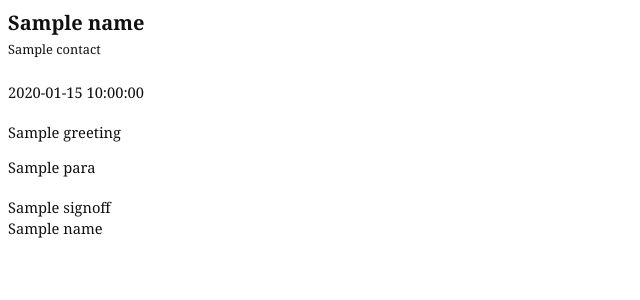
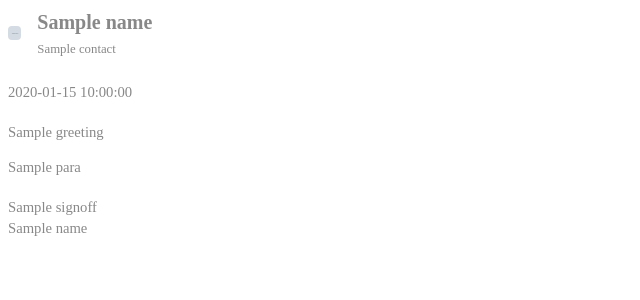
Before and after one commit to bernice511/jobApplier, a Flask app: template src/jobapplier/common/templates/cover_letter.html.jinja in a window 1280 px wide. Shown: the top 300 px of the page, without its empty margins (0-640 px from the left). Run offline with Flask 3, Linux system fonts and the light colour scheme; the template is opened without the code that fills it: most values are stand-ins (such as "Sample title", 1, 10 or a date in 2020); grey boxes marked "Sample" are stand-in pictures.

Commit message:
Match cover letter font, colors, and photo to the uploaded resume's style

```diff
--- a/src/jobapplier/common/resume_template.py
+++ b/src/jobapplier/common/resume_template.py
@@ -71,7 +71,7 @@ def render_cover_letter(cover_letter_data: dict, output_path: Path) -> Path:
     }
     """
     template = _env.get_template("cover_letter.html.jinja")
-    html_str = template.render(**cover_letter_data)
+    html_str = template.render(**cover_letter_data, style=_load_style())
     output_path.parent.mkdir(parents=True, exist_ok=True)
     HTML(string=html_str, base_url=str(TEMPLATES_DIR)).write_pdf(str(output_path))
     return output_path
--- a/src/jobapplier/common/templates/cover_letter.html.jinja
+++ b/src/jobapplier/common/templates/cover_letter.html.jinja
@@ -3,16 +3,32 @@
 <head>
 <meta charset="utf-8">
 <style>
+  {# Margins/font-size/line-height stay fixed here regardless of the résumé's own density -
+     a cover letter is prose and needs its own comfortable reading layout, not the résumé's
+     tight, dense metrics. Only font FAMILY and the name/contact/text COLORS carry over, so
+     the two documents look like a matched set without the letter inheriting a cramped look
+     from a one-page résumé. #}
   @page { size: Letter; margin: 0.9in 1in; }
+  * { box-sizing: border-box; }
   body {
-    font-family: Georgia, "Times New Roman", Times, serif;
+    font-family: {{ style.body_font_family }};
     font-size: 11pt;
     line-height: 1.45;
-    color: #111;
+    color: {{ style.text_color }};
   }
   .header { margin-bottom: 18pt; }
-  .name { font-size: 15pt; font-weight: bold; }
-  .contact { font-size: 9.6pt; margin-top: 2pt; }
+  .header-with-photo { display: flex; align-items: center; gap: 12pt; margin-bottom: 18pt; }
+  .header-with-photo .header-text { flex: 1; }
+  .photo {
+    width: {{ style.photo_width_pt }}pt;
+    height: {{ style.photo_height_pt }}pt;
+    object-fit: cover;
+    border-radius: 3pt;
+    flex-shrink: 0;
+    order: {{ 2 if style.photo_side == 'right' else 0 }};
+  }
+  .name { font-size: 15pt; font-weight: bold; color: {{ style.name_color }}; }
+  .contact { font-size: 9.6pt; margin-top: 2pt; color: {{ style.contact_color }}; }
   .date { margin-bottom: 14pt; }
   .greeting { margin-bottom: 10pt; }
   p.body-para { margin: 0 0 10pt 0; text-align: justify; }
@@ -20,10 +36,20 @@
 </style>
 </head>
 <body>
+  {% if style.photo_data_uri %}
+  <div class="header-with-photo">
+    <img class="photo" src="{{ style.photo_data_uri }}" alt="">
+    <div class="header-text">
+      <div class="name">{{ name }}</div>
+      <div class="contact">{{ contact | join(' | ') }}</div>
+    </div>
+  </div>
+  {% else %}
   <div class="header">
     <div class="name">{{ name }}</div>
     <div class="contact">{{ contact | join(' | ') }}</div>
   </div>
+  {% endif %}
   <div class="date">{{ date }}</div>
   <div class="greeting">{{ greeting }}</div>
   {% for para in body_paragraphs %}
```
